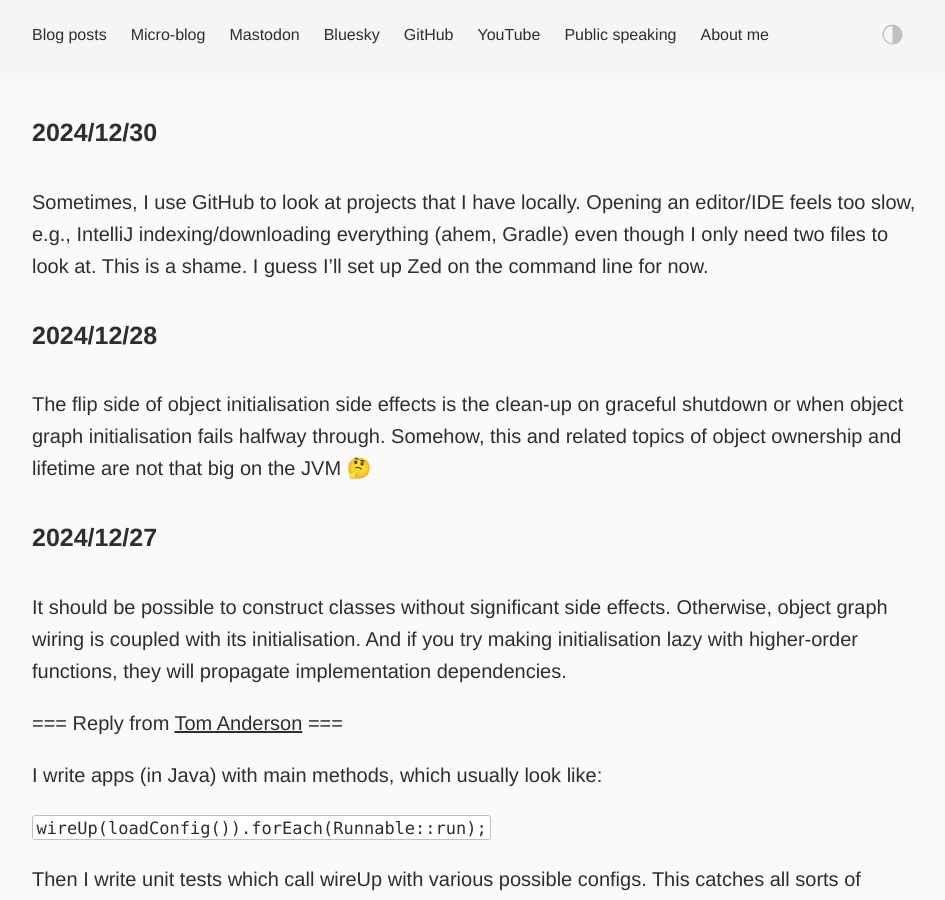
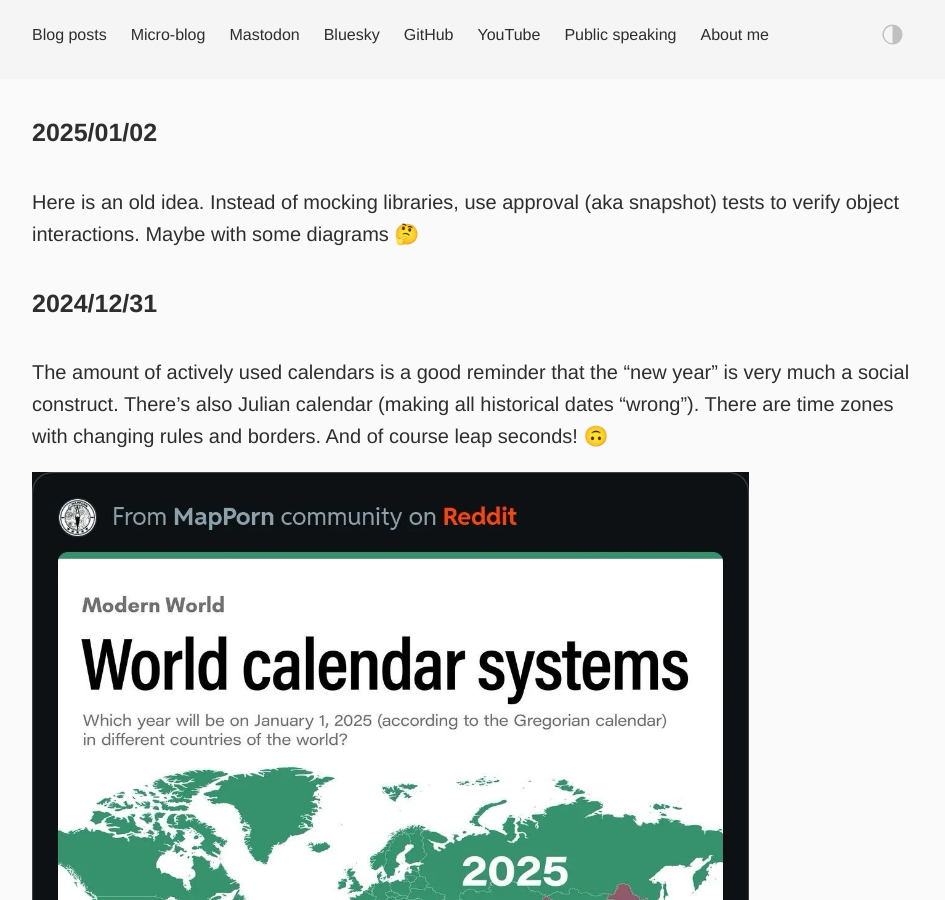
Before and after one commit to dkandalov/dkandalov.github.io, a Jekyll site: the page built from micro-blog.md, in a window 1280 px wide and 900 px high. Shown: the whole window, without its empty margins (160-1105 px from the left). Built offline with Jekyll 4.4.1, drawn with Linux system fonts in a browser that asks for light colours.

Commit message:
updated micro-blog

```diff
--- a/micro-blog.md
+++ b/micro-blog.md
@@ -2,6 +2,14 @@
 layout: post
 permalink: /micro-blog/
 ---
+
+#### 2025/01/02
+Here is an old idea. Instead of mocking libraries, use approval (aka snapshot) tests to verify object interactions. Maybe with some diagrams 🤔
+
+#### 2024/12/31
+The amount of actively used calendars is a good reminder that the "new year" is very much a social construct. There’s also Julian calendar (making all historical dates "wrong"). There are time zones with changing rules and borders. And of course leap seconds! 🙃
+
+<img src="../assets/images/micro-blog/2024-12-31.webp" width="80%" height="80%"/>
 
 #### 2024/12/30
 Sometimes, I use GitHub to look at projects that I have locally. Opening an editor/IDE feels too slow, e.g., IntelliJ indexing/downloading everything (ahem, Gradle) even though I only need two files to look at. This is a shame. I guess I'll set up Zed on the command line for now.
```
Also changed, not shown: assets/images/micro-blog/2024-12-31.webp (added).
